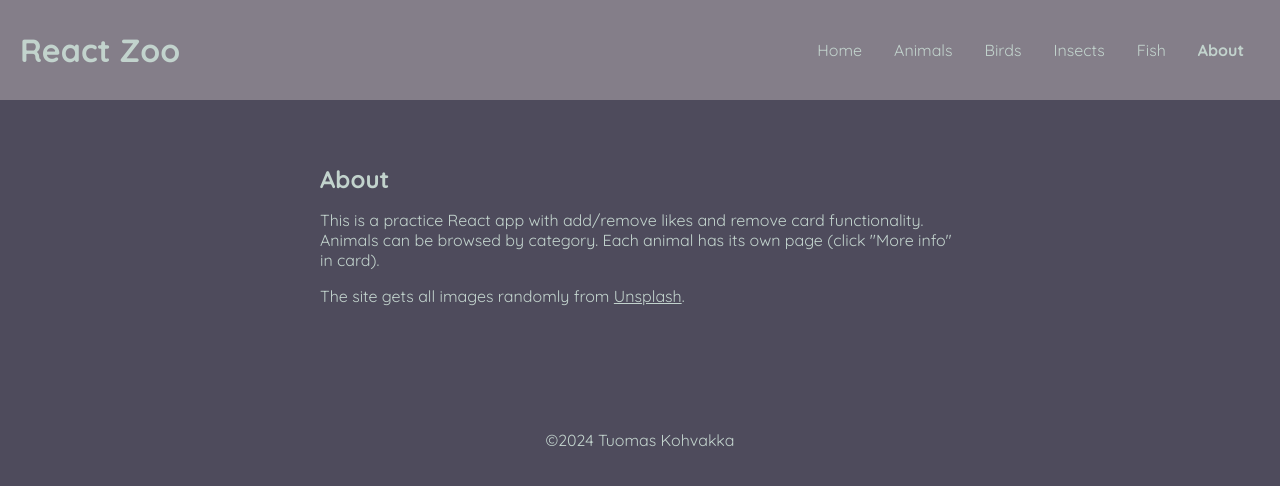
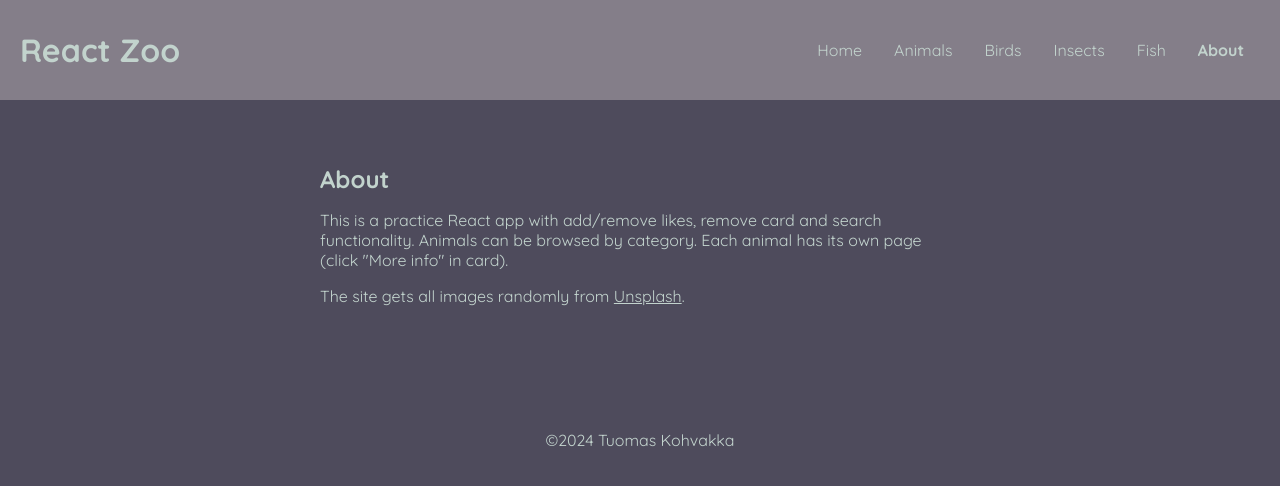
Before and after one commit to tauoms/react-zoo, a React (Vite) app: page /react-zoo/about in a window 1280 px wide. Shown: the top 486 px of the page. Built offline with nearby package versions, Linux system fonts and the light colour scheme.

Commit message:
Edit About page text content

```diff
--- a/src/routes/AboutPage.jsx
+++ b/src/routes/AboutPage.jsx
@@ -3,9 +3,9 @@ const AboutPage = () => {
     <div id="AboutPage">
       <h2>About</h2>
       <p>
-        This is a practice React app with add/remove likes and remove card
-        functionality. Animals can be browsed by category. Each animal has its
-        own page (click "More info" in card).
+        This is a practice React app with add/remove likes, remove card and
+        search functionality. Animals can be browsed by category. Each animal
+        has its own page (click "More info" in card).
       </p>
       <p>
         The site gets all images randomly from{" "}
```
